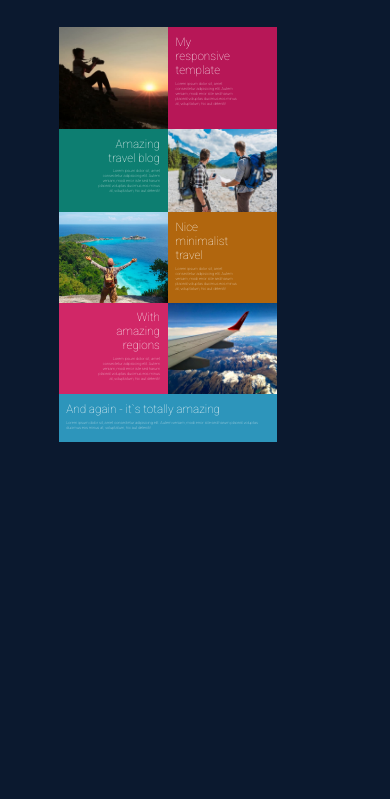
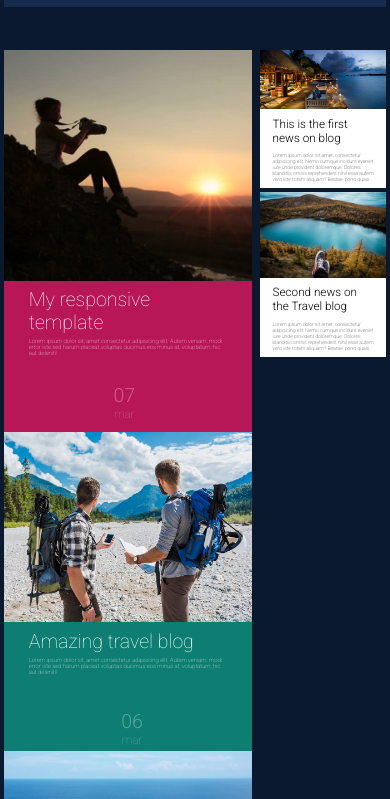
Before and after one commit to DEAMONTOOLS/JS, a plain HTML site: page homework5/index.html in a window 390 px wide. Shown: the part 89-888 px from the top of the page. Before the commit the page ends 844 px from the top, so only its background shows below. Drawn offline with Linux system fonts and the light colour scheme.

Commit message:
tablet ready and desktop ready

```diff
--- a/homework5/css/styles.css
+++ b/homework5/css/styles.css
@@ -33,8 +33,8 @@ body {
 
 /* Your styles go here */
 
-@media (max-width: 1400px) {
-  .main_block {
+@media (max-width: 1920px) {
+  body {
     margin: auto;
     width: 70%;
   }
@@ -45,35 +45,53 @@ body {
   }
   .top_block {
     color: white;
-    margin: 0 40px;
+    margin: 0 4vw;
     display: flex;
     align-items: center;
     justify-content: space-between;
   }
+  .top_block h1 {
+    margin: 1vw;
+  }
   .logo {
     font-size: 3vw;
-    margin: 30px -20px;
     font-weight: 100;
   }
   .logo span {
     color: #b71757;
   }
+  .nav i {
+    display: none;
+  }
   .nav a {
     font-weight: 300;
     color: white;
     text-decoration: none;
-    margin: 0px 10px;
+    padding: 2vw 1vw;
     font-size: 1.3vw;
   }
+  a:hover {
+    background-color: #b8b8b8;
+  }
+  .post_desc:hover,
+  .postImg:hover {
+    opacity: 0.5;
+    cursor: pointer;
+  }
 
+  .main_block {
+    display: flex;
+    justify-content: space-between;
+  }
   /* main content on site */
-  .main {
+  .posts {
     margin: 5vh 0;
-    max-width: 80%;
+    max-width: 75%;
   }
   /* posts */
   .postUnpair {
     display: flex;
+    position: relative;
   }
   .postImg {
     max-width: 50%;
@@ -82,25 +100,93 @@ body {
   }
   .post_desc {
     margin: 2vw 2vw;
-    max-width: 30%;
+    max-width: 35%;
     color: white;
   }
   .post_desc h1 {
     margin: 0;
-    font-size: 3vw;
+    font-size: 3.2vw;
     font-weight: 100;
   }
   .post_desc p {
     margin: 1vw 0;
-    font-size: 1vw;
+    font-size: 1.1vw;
     font-weight: 250;
   }
   .postPair {
     display: flex;
     text-align: end;
-    justify-content: flex-end;
+    justify-content: right;
+    position: relative;
   }
   .post-5 .post_desc {
+    max-width: 85%;
+  }
+  /* date on the corner at post*/
+  .postDateUnpair {
+    position: absolute;
+    top: 1vw;
+    right: 1vw;
+    font-size: 18px;
+    color: white;
+    opacity: 0.3;
+  }
+  .postDate h2 {
+    font-size: 3vw;
+    margin: 0;
+    font-weight: 300;
+  }
+  .postDate p {
+    font-size: 2vw;
+    margin: 0;
+    font-weight: 200;
+  }
+  .postDatePair {
+    position: absolute;
+    top: 1vw;
+    left: 1vw;
+    font-size: 18px;
+    color: white;
+    opacity: 0.3;
+  }
+  /* aside bar */
+  .secondaryBlogs {
+    max-width: 23%;
+    margin-top: 5vh;
+  }
+  .news {
+    background-color: white;
+    padding-bottom: 0.5vw;
+    margin-bottom: 1vw;
+  }
+  .news h3 {
+    font-weight: 300;
+    margin: 1vw 1.5vw;
+    font-size: 1.5vw;
+  }
+  .news p {
+    font-weight: 100;
+    margin: 0.5vw 1.5vw;
+    font-size: 1vw;
+  }
+  .newsImg {
     max-width: 100%;
+    width: auto;
+    height: auto;
+  }
+  .footer {
+    display: flex;
+    justify-content: space-between;
+    background-color: #162b4d;
+    padding: 1vw;
+  }
+  .footerDesc {
+    color: gray;
+    font-weight: 100;
+    margin: 0.5vw;
+    font-size: 1vw;
+  }
+  .footerRight {
+    max-width: 15%;
   }
 }
--- /dev/null
+++ b/homework5/css/tablet.css
@@ -0,0 +1,130 @@
+.post-1 {
+  background: #b71757;
+}
+.post-2 {
+  background: #0d7e71;
+}
+.post-3 {
+  background: #b1660e;
+}
+.post-4 {
+  background: #d12767;
+}
+.post-5 {
+  background: #2d95bb;
+}
+@media (max-width: 768px) {
+  body {
+    margin: auto;
+    background-color: #0b192f;
+    width: 98%;
+    font-family: roboto;
+  }
+  .top_container {
+    background-color: #162b4d;
+  }
+  .top_container .logo {
+    font-size: 4vw;
+  }
+  .top_block {
+    color: white;
+    flex-direction: column-reverse;
+    padding-bottom: 5vw;
+  }
+  .nav i {
+    display: block;
+    margin: 2vw;
+    padding-bottom: 5vw;
+  }
+  .nav a {
+    display: none;
+  }
+  .posts {
+    width: 65%;
+  }
+  .post_desc {
+    margin: 2vw 2vw;
+    max-width: 80%;
+    margin: auto;
+    padding: 2vw;
+    color: white;
+  }
+  .post_desc h1 {
+    margin: 0;
+    font-size: 5vw;
+    font-weight: 100;
+  }
+  .post_desc p {
+    margin: 1vw 0;
+    font-size: 1.5vw;
+    font-weight: 100;
+  }
+  .postImg {
+    max-width: 100%;
+    width: auto;
+    height: auto;
+  }
+  .postUnpair {
+    flex-direction: column;
+  }
+  .postPair {
+    flex-direction: column-reverse;
+    text-align: left;
+  }
+  .postDateUnpair {
+    position: relative;
+    text-align: center;
+  }
+  .postDatePair {
+    position: relative;
+    text-align: center;
+  }
+  .postDate {
+    padding: 5vw 0 2vw 0;
+  }
+  .postDate h2 {
+    font-size: 5vw;
+    margin: 0;
+    font-weight: 300;
+  }
+  .postDate p {
+    font-size: 3vw;
+    margin: 0;
+    font-weight: 200;
+  }
+  .secondaryBlogs {
+    max-width: 33%;
+  }
+
+  .news h3 {
+    width: 80%;
+    margin: auto;
+    font-weight: 300;
+    padding: 1vw 0;
+    font-size: 3vw;
+  }
+  .news p {
+    width: 80%;
+    margin: auto;
+    font-weight: 100;
+    padding: 1vw 0;
+    font-size: 1.3vw;
+  }
+  .footer {
+    display: flex;
+    background-color: #162b4d;
+    flex-direction: column;
+    padding: 2.5vw;
+    text-align: center;
+  }
+  .footerDesc {
+    color: gray;
+    font-weight: 100;
+    margin: 0vw;
+    font-size: 1.1vw;
+  }
+  .footerRight {
+    align-self: center;
+    max-width: 10%;
+  }
+}
--- a/homework5/index.html
+++ b/homework5/index.html
@@ -5,21 +5,28 @@
     <meta name="viewport" content="width=device-width, initial-scale=1.0" />
     <meta http-equiv="X-UA-Compatible" content="ie=edge" />
     <link rel="stylesheet" href="css/styles.css" />
+    <link rel="stylesheet" href="css/tablet.css" />
+
     <link
       href="https://fonts.googleapis.com/css?family=Roboto:400,100,300,700&subset=latin,latin-ext"
       rel="stylesheet"
       type="text/css"
     />
+    <link
+      rel="stylesheet"
+      href="https://cdnjs.cloudflare.com/ajax/libs/font-awesome/4.7.0/css/font-awesome.min.css"
+    />
     <title>Responsive</title>
   </head>
   <body>
     <!-- Your code goes here -->
-    <div class="main_block">
+
     <!-- site navigation -->
     <div class="top_container">
       <div class="top_block">
         <h1 class="logo">Travel<span>Blog</span></h1>
         <nav class="nav">
+          <i class="fa fa-bars"> </i>
           <a class="nav_link" href="#">Blog</a>
           <a class="nav_link" href="#">About</a>
           <a class="nav_link" href="#">Archive</a>
@@ -28,9 +35,10 @@
       </div>
     </div>
     <!-- site content -->
-      <main class="main">
+    <div class="main_block">
+      <main class="posts">
         <div class="postUnpair post-1">
-          <img class="postImg" src="./img/post1.jpg" alt="post1" />
+          <img class="postImg post-1" src="./img/post1.jpg" alt="post1" />
           <div class="post_desc">
             <h1>My responsive template</h1>
             <p>
@@ -38,9 +46,17 @@
               veniam, modi error iste sed harum placeat voluptas ducimus eos
               minus at, voluptatum, hic aut deleniti!
             </p>
+            <div class="postDate postDateUnpair">
+              <h2>07</h2>
+              <p>mar</p>
+            </div>
           </div>
         </div>
         <div class="postPair post-2">
+          <div class="postDate postDatePair">
+            <h2>06</h2>
+            <p>mar</p>
+          </div>
           <div class="post_desc">
             <h1>Amazing travel blog</h1>
             <p>
@@ -49,10 +65,10 @@
               minus at, voluptatum, hic aut deleniti!
             </p>
           </div>
-          <img class="postImg" src="./img/post2.jpg" alt="post2" />
+          <img class="postImg post-2" src="./img/post2.jpg" alt="post2" />
         </div>
         <div class="postUnpair post-3">
-          <img class="postImg" src="./img/post3.jpg" alt="post3" />
+          <img class="postImg post-3" src="./img/post3.jpg" alt="post3" />
           <div class="post_desc">
             <h1>Nice minimalist travel</h1>
             <p>
@@ -60,9 +76,17 @@
               veniam, modi error iste sed harum placeat voluptas ducimus eos
               minus at, voluptatum, hic aut deleniti!
             </p>
+            <div class="postDate postDateUnpair">
+              <h2>04</h2>
+              <p>mar</p>
+            </div>
           </div>
         </div>
         <div class="postPair post-4">
+          <div class="postDate postDatePair">
+            <h2>01</h2>
+            <p>mar</p>
+          </div>
           <div class="post_desc">
             <h1>With amazing regions</h1>
             <p>
@@ -71,7 +95,7 @@
               minus at, voluptatum, hic aut deleniti!
             </p>
           </div>
-          <img class="postImg" src="./img/post4.jpg" alt="post4" />
+          <img class="postImg post-4" src="./img/post4.jpg" alt="post4" />
         </div>
         <div class="postUnpair post-5">
           <div class="post_desc">
@@ -81,9 +105,48 @@
               veniam, modi error iste sed harum placeat voluptas ducimus eos
               minus at, voluptatum, hic aut deleniti!
             </p>
+            <div class="postDate postDateUnpair">
+              <h2>27</h2>
+              <p>feb</p>
+            </div>
           </div>
         </div>
       </main>
+      <aside class="secondaryBlogs">
+        <div class="news">
+          <img class="newsImg" src="./img/news1.jpg" alt="news1" />
+          <h3>This is the first news on blog</h3>
+          <p>
+            Lorem ipsum dolor sit amet, consectetur adipisicing elit. Nemo
+            cumque incidunt eveniet iure unde provident doloremque. Dolores
+            blanditiis omnis reprehenderit nihil esse autem vero iste totam
+            aliquam? Beatae, porro quasi.
+          </p>
         </div>
+        <div class="news">
+          <img class="newsImg" src="./img/news2.jpg" alt="news2" />
+          <h3>Second news on the Travel blog</h3>
+          <p>
+            Lorem ipsum dolor sit amet, consectetur adipisicing elit. Nemo
+            cumque incidunt eveniet iure unde provident doloremque. Dolores
+            blanditiis omnis reprehenderit nihil esse autem vero iste totam
+            aliquam? Beatae, porro quasi.
+          </p>
+        </div>
+      </aside>
+    </div>
+    <!-- footer -->
+    <footer class="footer">
+      <div class="footerLeft">
+        <p class="footerDesc">Copyright 2018, Epam systems</p>
+        <p class="footerDesc">
+          Lorem ipsum dolor, sit amet consectetur adipisicing elit. Tenetur,
+          nobis.
+        </p>
+      </div>
+      <div class="footerRight">
+        <p class="footerDesc">Design and coding <span>by Dmytro</span></p>
+      </div>
+    </footer>
   </body>
 </html>
```
Lines whose indentation alone changed are shown as unchanged.
